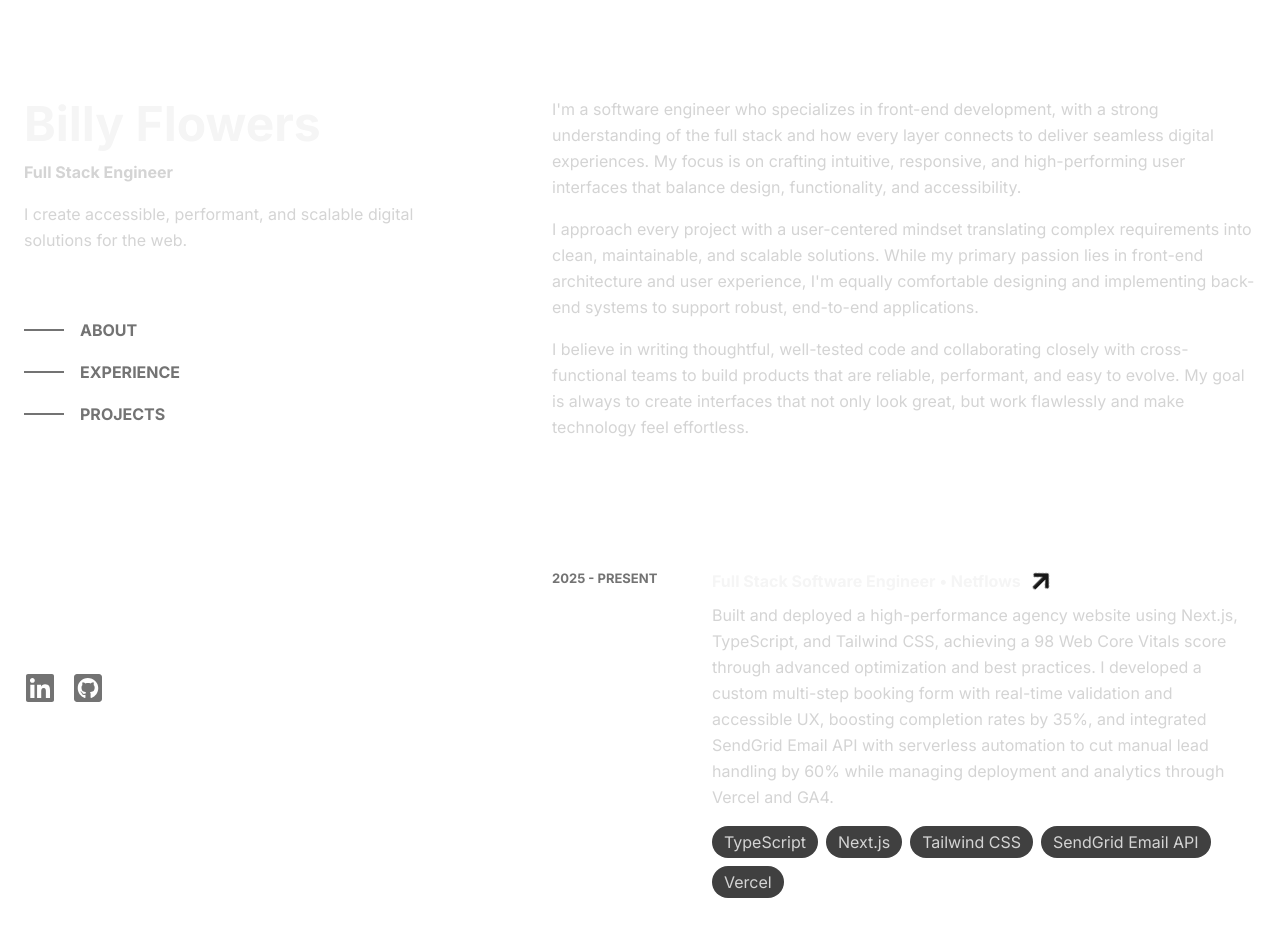
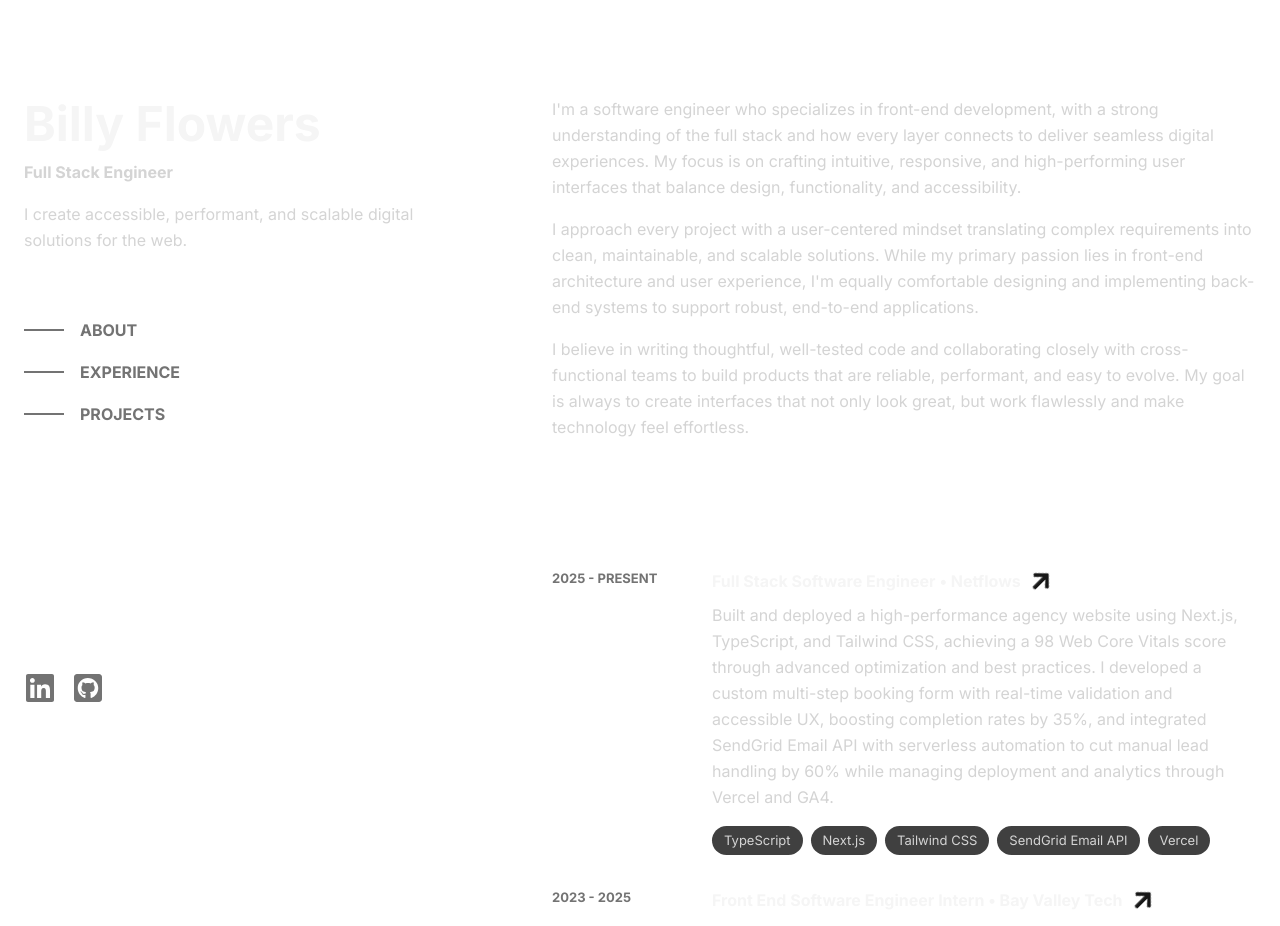
Before and after one commit to flowz0/bswe-portfolio, a Next.js app: page / in a window 1280 px wide. Shown: the top 926 px of the page. Built offline with nearby package versions, Linux system fonts and the light colour scheme.

Commit message:
fix: set text small and add default cursor for Tag component

```diff
--- a/components/ui/Tag.tsx
+++ b/components/ui/Tag.tsx
@@ -2,7 +2,7 @@ import { ReactNode } from "react";
 
 export default function Tag({children}: {children: ReactNode}) {
   return (
-    <div className="py-1 px-3 w-fit rounded-full bg-neutral-700 text-neutral-300">
+    <div className="py-1 px-3 w-fit rounded-full text-sm cursor-default bg-neutral-700 text-neutral-300">
       <p>{children}</p>
     </div>
   );
```
